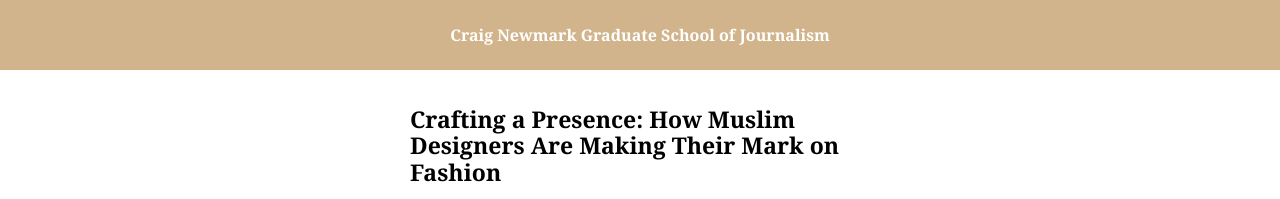
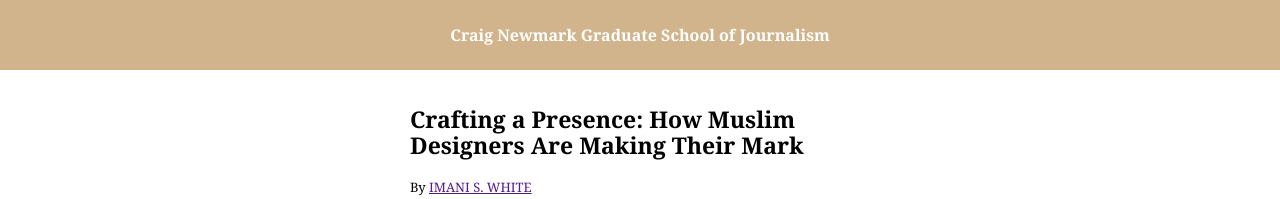
Before and after one commit to imanisw/capstone2, a plain HTML site: page index.html in a window 1280 px wide. Shown: the top 199 px of the page. Drawn offline with nearby package versions, Linux system fonts and the light colour scheme.

Commit message:
Update index.html

```diff
--- a/index.html
+++ b/index.html
@@ -8,7 +8,7 @@
    <!-- Links to stylesheet -->
    <link rel= "stylesheet" href="styles1.css"/>
    <!-- Remember to update page title -->
-   <title> 🧶 Crafting a Presence: How Muslim Designers Are Making Their Mark on Fashion </title>
+   <title> 🧶 Crafting a Presence: How Muslim Designers Are Making Their Mark </title>
  </head>
 
  <body>
@@ -19,7 +19,7 @@
 
    <div class="container">
 
-       <h1>Crafting a Presence: How Muslim Designers Are Making Their Mark on Fashion </h1>
+       <h1>Crafting a Presence: How Muslim Designers Are Making Their Mark</h1>
      <p><font face="Georgia" font size= 2px> By <a href="">IMANI S. WHITE</a></p></font>
 
      <div class="top-photo">
```
